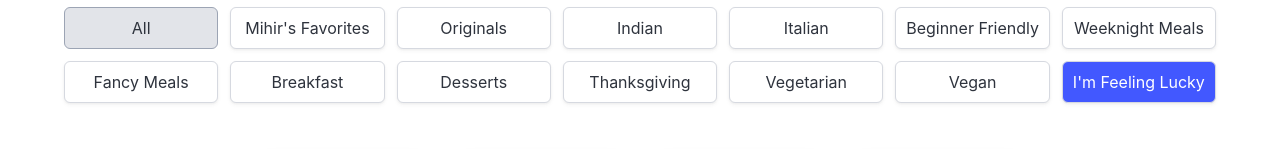
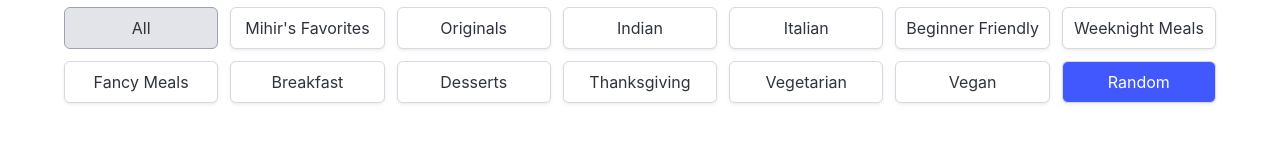
Before and after one commit to Misplaced451/recipes, a React (Vite) app: page /recipes in a window 1280 px wide. Shown: the part 250-399 px from the top of the page. Built offline with nearby package versions, Linux system fonts and the light colour scheme.

Commit message:
Fixed wording on Random button

```diff
--- a/src/components/Recipes/recipes.jsx
+++ b/src/components/Recipes/recipes.jsx
@@ -168,7 +168,7 @@ const Recipes = () => {
                     className={'cell button py-2 has-background-link has-text-white'}
                     to={filteredItems[Math.floor(Math.random() * filteredItems.length)].path}
                 >
-                    <h3>I'm Feeling Lucky</h3>
+                    <h3>Random</h3>
                 </Link>
             </div>
             </div>
```
Also changed, not shown: changelog.txt.
